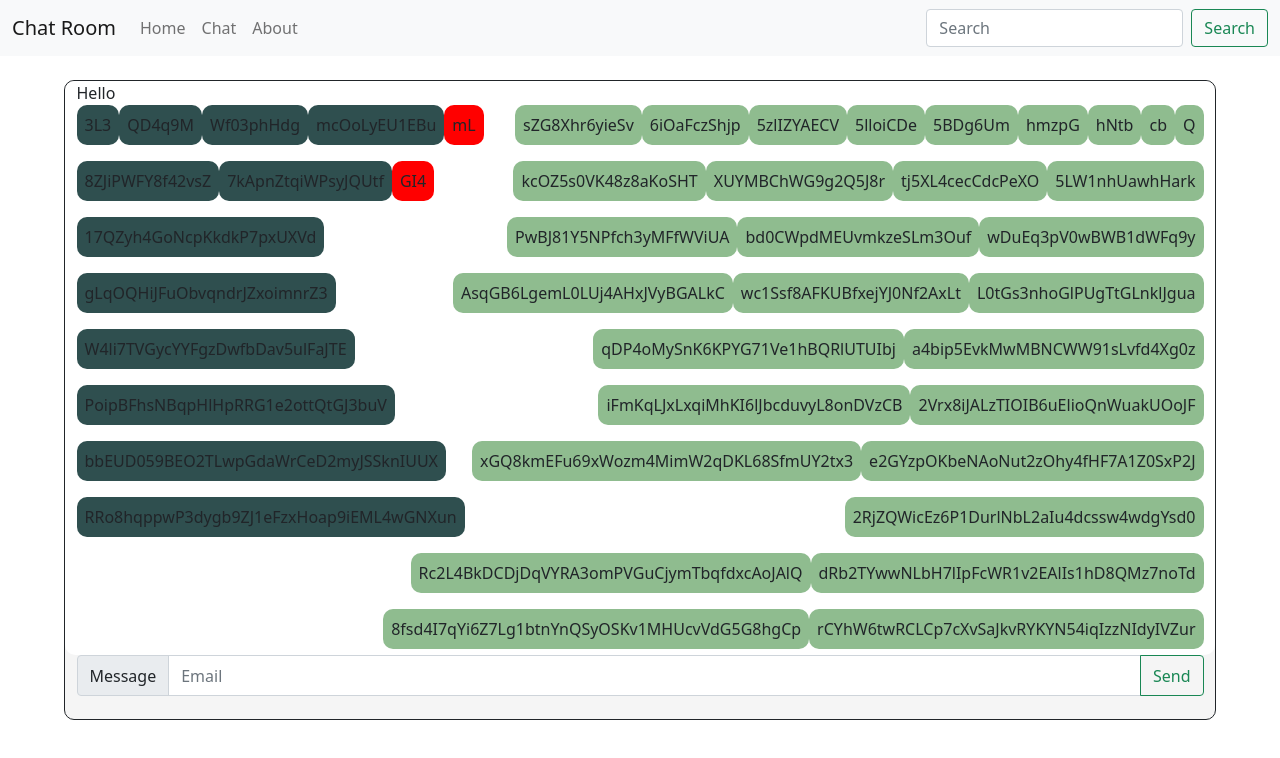
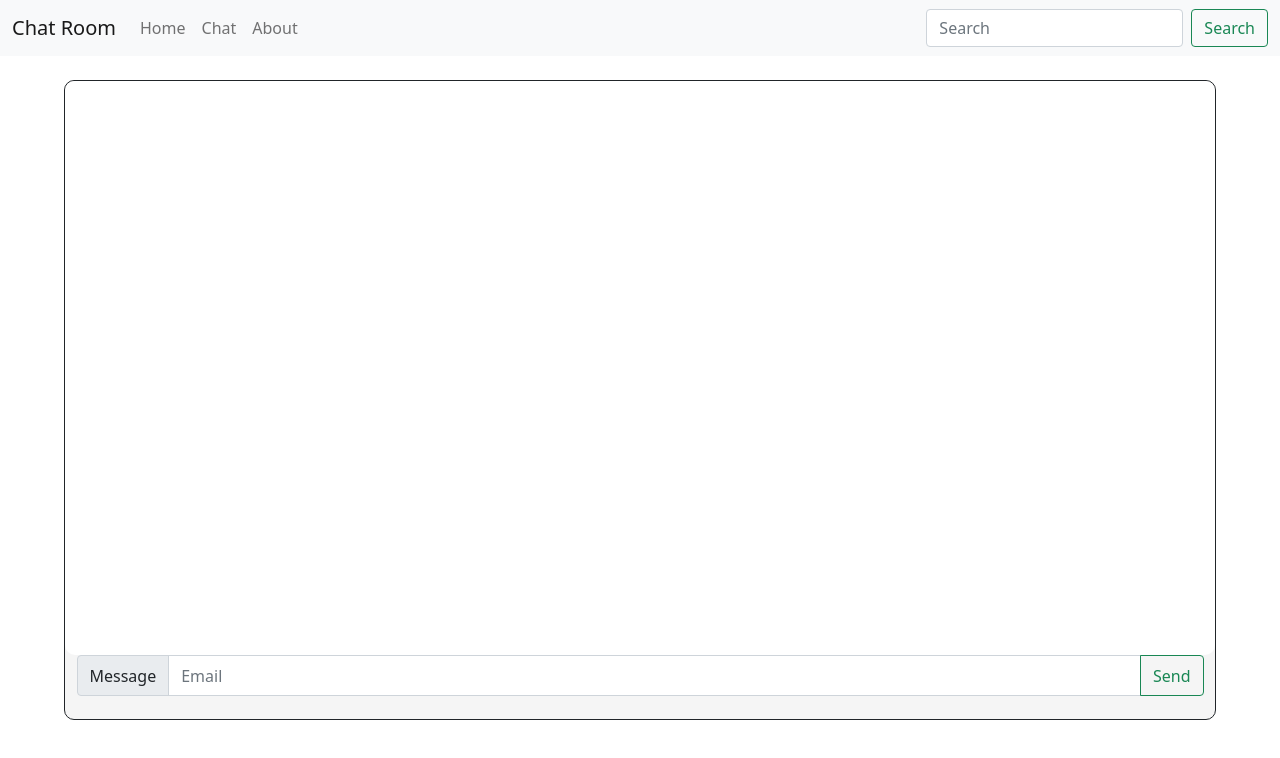
Before and after one commit to shlomoNeuberger/Live-Chat, a React (Create React App) app in the folder client/: page /chat in a window 1280 px wide. Shown: the top 758 px of the page. Built offline with nearby package versions, Linux system fonts and the light colour scheme.

Commit message:
Chat component added

```diff
--- a/client/src/components/chat/Chat.js
+++ b/client/src/components/chat/Chat.js
@@ -29,8 +29,7 @@ function Users() {
         <div className="container-fluid" >
             <div className="outer-box  mx-auto ">
                 <div className="chat-box-feild overflow-auto">
-                    <span>Hello</span>
-                    {v}
+
                 </div>
                 <div className="input-group mb-3 chat-box-message">
                     <span className="input-group-text" id="basic-addon1">Message</span>
```
